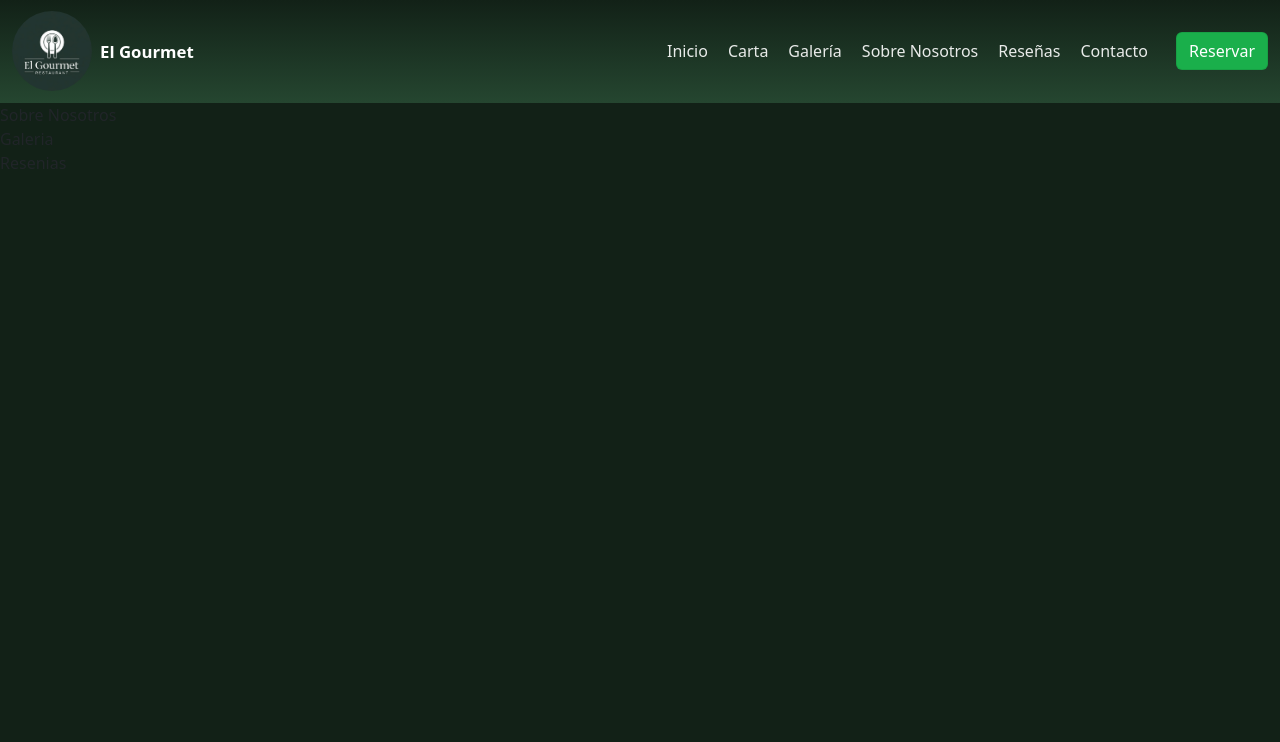
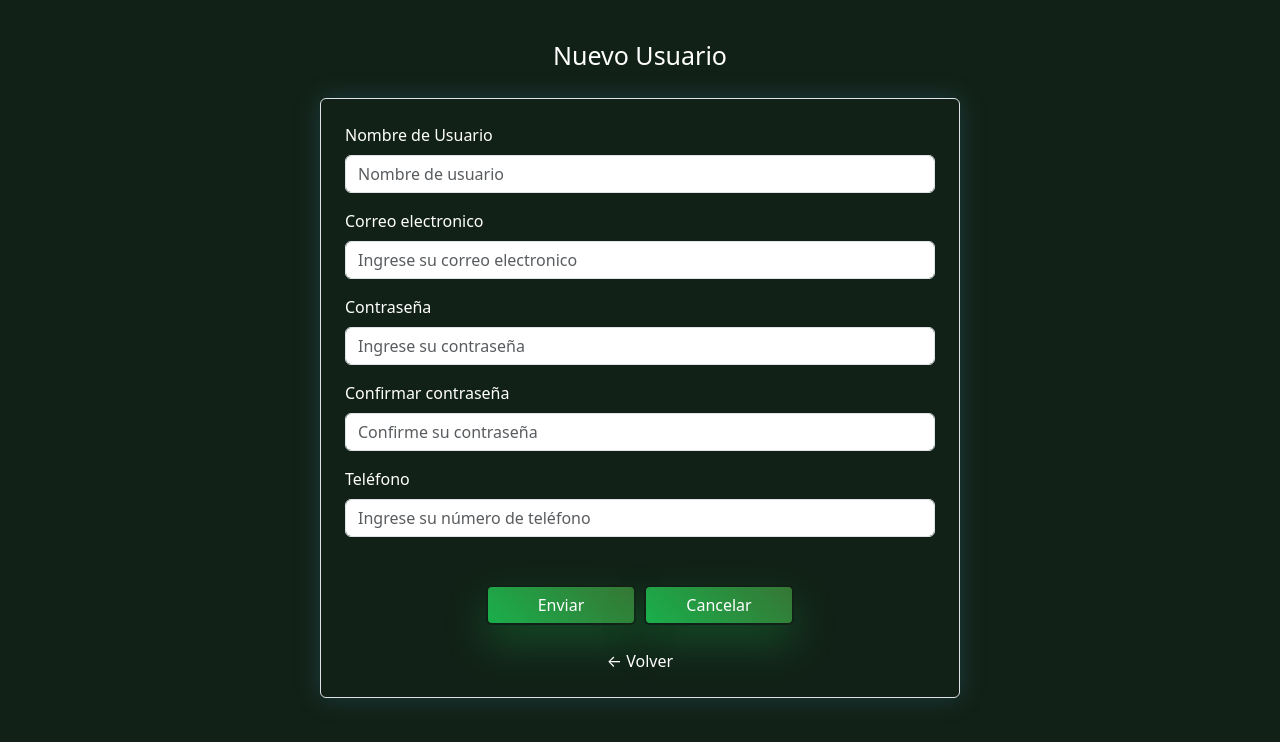
Before and after one commit to Zlauta/Front-P3, a React (Vite) app: page /new-user in a window 1280 px wide. Before the commit this address led to /. Shown: the top 742 px of the page. Built offline with nearby package versions, Linux system fonts and the light colour scheme; no server answers.

Commit message:
feat(admin): agregar funcionalidad para crear usuarios desde el panel de administración

```diff
--- a/src/components/admin/TablaUsuarios.jsx
+++ b/src/components/admin/TablaUsuarios.jsx
@@ -139,7 +139,7 @@ export default function TablaUsuarios() {
       <h3 className="text-light fs-1 mt-5 mb-5">Usuarios registrados</h3>
       <Button
         as={Link}
-        to="/register"
+        to="/new-user"
         variant="success"
         className="ms-lg-3 me-2"
       >
--- /dev/null
+++ b/src/pages/admin/NuevoUsuario.jsx
@@ -0,0 +1,27 @@
+import React from "react";
+import { Container } from "react-bootstrap";
+import FormRegister from "../auth/FormRegister";
+import "../user/login.css";
+import { Link } from "react-router-dom";
+
+const RegisterPage = () => {
+  return (
+    <>
+      <div className="page-wrapper">
+        <h1 className="titulos-form">Nuevo Usuario </h1>
+        <Container className="custom-form border rounded p-4 w-50 mb-5">
+          <FormRegister fromAdmin={true} />
+          <div className="mt-4 text-center">
+            <div className="mt-2">
+              <Link to="/admin" className="link-color text-decoration-none">
+                ← Volver
+              </Link>
+            </div>
+          </div>
+        </Container>
+      </div>
+    </>
+  );
+};
+
+export default RegisterPage;
--- a/src/pages/auth/FormRegister.jsx
+++ b/src/pages/auth/FormRegister.jsx
@@ -10,7 +10,7 @@ import {
 } from "../../service/users.service.js";
 //import emailjs from "@emailjs/browser";
 
-const FormRegister = () => {
+const FormRegister = ({ fromAdmin = false }) => {
   const {
     register,
     handleSubmit,
@@ -29,8 +29,13 @@ const FormRegister = () => {
 
   const navegate = useNavigate();
 
-  const handleGoHome = () => {
-    navegate("/");
+  const handleCancel = () => {
+    // si viene del admin, cancelar vuelve al admin
+    if (fromAdmin) {
+      navegate("/admin");
+    } else {
+      navegate("/");
+    }
   };
 
   const navegacion = useNavigate();
@@ -54,10 +59,14 @@ const FormRegister = () => {
           customClass: { popup: "small-alert" },
         });
         reset();
+        if (fromAdmin) {
+          navegate("/admin");
+        } else {
+          navegate("/");
+        }
         return;
       }
 
-      // 2. Validar contraseñas iguales
       if (data.password !== data.confirmPassword) {
         Swal.fire({
           icon: "error",
@@ -71,17 +80,15 @@ const FormRegister = () => {
         return;
       }
 
-      // 3. Crear objeto nuevo usuario
       const nuevoUsuario = {
         nombre: data.userName,
         email: data.email,
         contrasenia: data.password,
         telefono: data.telefono,
         createdAt: new Date().toISOString(),
-        rol: "cliente",
+        rol: "admin",
       };
 
-      // 4. Registrar en Mongo
       await registrarUsuario(nuevoUsuario);
 
       Swal.fire({
@@ -97,7 +104,11 @@ const FormRegister = () => {
       });
 
       reset();
-      navegacion("/");
+      if (fromAdmin) {
+        navegate("/admin");
+      } else {
+        navegate("/");
+      }
     } catch (error) {
       Swal.fire({
         title: "Error al registrar usuario",
@@ -228,7 +239,7 @@ const FormRegister = () => {
           Enviar
         </Button>
 
-        <Button className="forms-boton" onClick={handleGoHome}>
+        <Button className="forms-boton" onClick={handleCancel}>
           <>Cancelar</>
         </Button>
       </div>
--- a/src/routes/PublicRoute.jsx
+++ b/src/routes/PublicRoute.jsx
@@ -9,6 +9,7 @@ import Home from "../pages/user/Home";
 
 import Login from "../pages/user/Login";
 import Register from "../pages/user/Register";
+import NuevoUsuario from "../pages/admin/NuevoUsuario";
 import NewPassword from "../pages/user/NewPassword";
 
 const PublicRoute = () => {
@@ -22,6 +23,7 @@ const PublicRoute = () => {
 
       <Route path="/login" element={<Login />} />
       <Route path="/register" element={<Register />} />
+      <Route path="/new-user" element={<NuevoUsuario />} />
       <Route path="/password" element={<NewPassword />} />
 
       <Route path="*" element={<Navigate to="/" replace />} />
```
